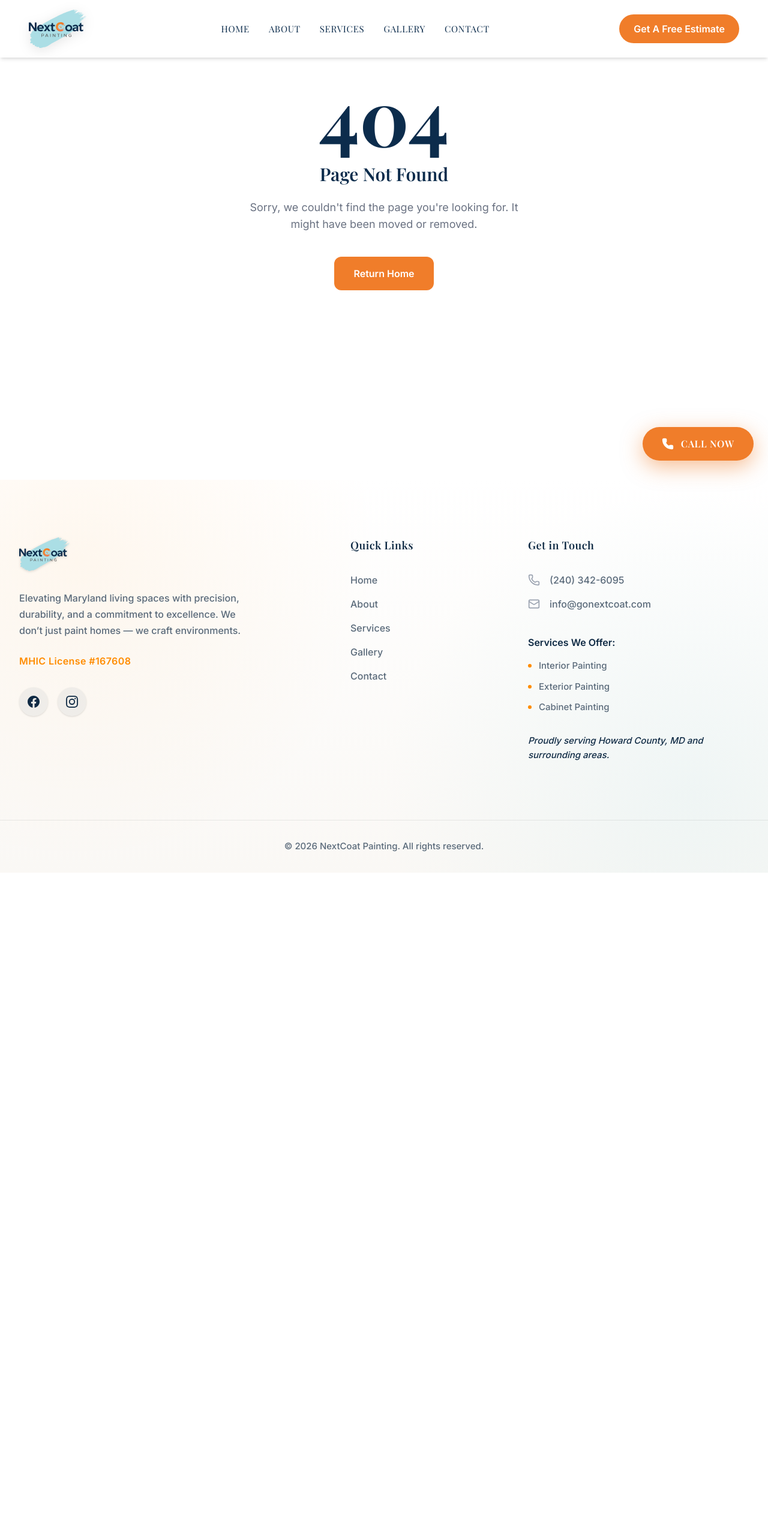
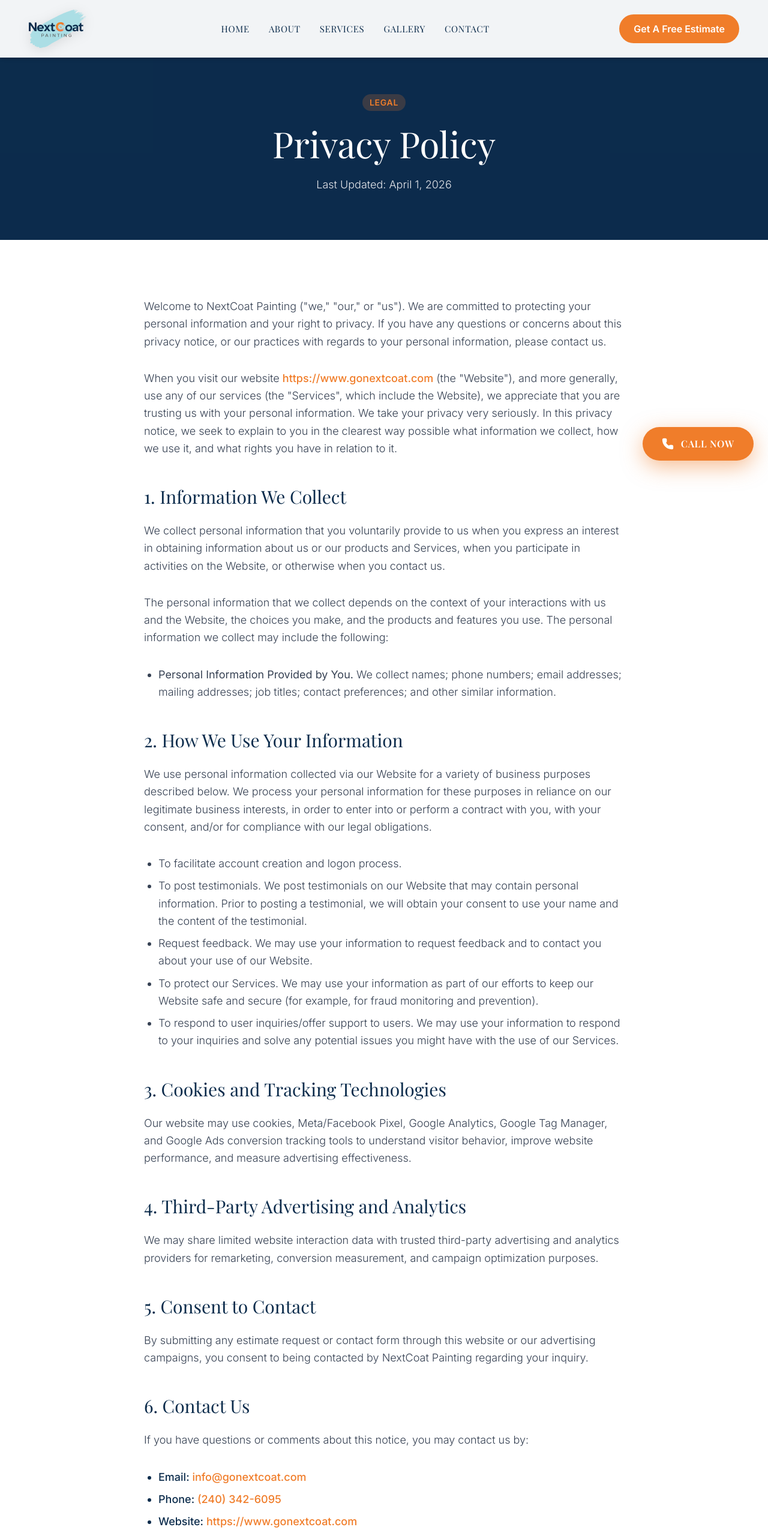
Before and after one commit to kartik-singhhh03/Next-Coat, a React (Vite) app: page /privacy-policy in a window 1280 px wide. Shown: the top 2566 px of the page at 60% size. Before the commit the page ends 1455 px from the top, so only its background shows below. Built offline with nearby package versions, Linux system fonts and the light colour scheme; a web font is replaced by a local one.

Commit message:
added privacy page

```diff
--- a/src/App.jsx
+++ b/src/App.jsx
@@ -14,6 +14,7 @@ const Process = lazy(() => import("./pages/Process"));
 const Gallery = lazy(() => import("./pages/Gallery"));
 const Contact = lazy(() => import("./pages/Contact"));
 const NotFound = lazy(() => import("./pages/NotFound"));
+const PrivacyPolicy = lazy(() => import("./pages/PrivacyPolicy"));
 
 // Fallback Spinner
 const PageLoader = () => (
@@ -37,6 +38,7 @@ export default function App() {
             <Route path="/process" element={<Process />} />
             <Route path="/gallery" element={<Gallery />} />
             <Route path="/contact" element={<Contact />} />
+            <Route path="/privacy-policy" element={<PrivacyPolicy />} />
             <Route path="*" element={<NotFound />} />
           </Routes>
         </Suspense>
--- a/src/components/Footer.jsx
+++ b/src/components/Footer.jsx
@@ -145,10 +145,23 @@ export default function Footer() {
             className="space-y-4 text-[16px] font-medium"
             style={{ color: "#5A6A7A" }}
           >
-            {["Home", "About", "Services", "Gallery", "Contact"].map((item) => (
+            {[
+              "Home",
+              "About",
+              "Services",
+              "Gallery",
+              "Contact",
+              "Privacy Policy",
+            ].map((item) => (
               <li key={item}>
                 <Link
-                  to={item === "Home" ? "/" : `/${item.toLowerCase()}`}
+                  to={
+                    item === "Home"
+                      ? "/"
+                      : item === "Privacy Policy"
+                        ? "/privacy-policy"
+                        : `/${item.toLowerCase()}`
+                  }
                   className="inline-block transition-all duration-300 hover:text-[#FF8C00] hover:translate-x-1"
                 >
                   {item}
--- /dev/null
+++ b/src/pages/PrivacyPolicy.jsx
@@ -0,0 +1,194 @@
+import { useEffect } from "react";
+import SEO from "../components/SEO";
+
+export default function PrivacyPolicy() {
+  // Ensure smooth scroll to top on load
+  useEffect(() => {
+    window.scrollTo({ top: 0, behavior: "smooth" });
+  }, []);
+
+  return (
+    <div className="bg-white min-h-screen">
+      <SEO
+        title="Privacy Policy | NextCoat Painting"
+        description="Privacy Policy for NextCoat Painting. Learn how we collect, use, and protect your personal information."
+      />
+
+      {/* HERO SECTION */}
+      <section className="relative h-[40vh] min-h-[400px] flex items-center justify-center bg-primary overflow-hidden">
+        {/* Dark Premium Overlay Background */}
+        <div className="absolute inset-0 z-0">
+          <div className="absolute inset-0 bg-primary/95 z-10" />
+        </div>
+
+        <div className="relative z-10 max-w-4xl mx-auto px-6 text-center pt-20">
+          <span className="inline-block py-1 px-3 rounded-full bg-secondary/20 text-secondary text-sm font-semibold tracking-wider uppercase mb-6">
+            Legal
+          </span>
+          <h1 className="text-4xl md:text-5xl lg:text-6xl font-heading text-white mb-6">
+            Privacy Policy
+          </h1>
+          <p className="text-lg text-gray-200 font-light max-w-2xl mx-auto leading-relaxed">
+            Last Updated:{" "}
+            {new Date().toLocaleDateString("en-US", {
+              month: "long",
+              day: "numeric",
+              year: "numeric",
+            })}
+          </p>
+        </div>
+      </section>
+
+      {/* CONTENT SECTION */}
+      <section className="py-16 md:py-24 bg-white relative">
+        <div className="max-w-4xl mx-auto px-6 lg:px-12 text-gray-700 space-y-8 text-lg font-light leading-relaxed">
+          <p>
+            Welcome to NextCoat Painting ("we," "our," or "us"). We are
+            committed to protecting your personal information and your right to
+            privacy. If you have any questions or concerns about this privacy
+            notice, or our practices with regards to your personal information,
+            please contact us.
+          </p>
+          <p>
+            When you visit our website{" "}
+            <a
+              href="https://www.gonextcoat.com"
+              className="text-secondary hover:underline font-medium"
+            >
+              https://www.gonextcoat.com
+            </a>{" "}
+            (the "Website"), and more generally, use any of our services (the
+            "Services", which include the Website), we appreciate that you are
+            trusting us with your personal information. We take your privacy
+            very seriously. In this privacy notice, we seek to explain to you in
+            the clearest way possible what information we collect, how we use
+            it, and what rights you have in relation to it.
+          </p>
+
+          <h2 className="text-2xl md:text-3xl font-heading text-primary mt-12 mb-6">
+            1. Information We Collect
+          </h2>
+          <p>
+            We collect personal information that you voluntarily provide to us
+            when you express an interest in obtaining information about us or
+            our products and Services, when you participate in activities on the
+            Website, or otherwise when you contact us.
+          </p>
+          <p>
+            The personal information that we collect depends on the context of
+            your interactions with us and the Website, the choices you make, and
+            the products and features you use. The personal information we
+            collect may include the following:
+          </p>
+          <ul className="list-disc pl-6 space-y-2">
+            <li>
+              <strong>Personal Information Provided by You.</strong> We collect
+              names; phone numbers; email addresses; mailing addresses; job
+              titles; contact preferences; and other similar information.
+            </li>
+          </ul>
+
+          <h2 className="text-2xl md:text-3xl font-heading text-primary mt-12 mb-6">
+            2. How We Use Your Information
+          </h2>
+          <p>
+            We use personal information collected via our Website for a variety
+            of business purposes described below. We process your personal
+            information for these purposes in reliance on our legitimate
+            business interests, in order to enter into or perform a contract
+            with you, with your consent, and/or for compliance with our legal
+            obligations.
+          </p>
+          <ul className="list-disc pl-6 space-y-2">
+            <li>To facilitate account creation and logon process.</li>
+            <li>
+              To post testimonials. We post testimonials on our Website that may
+              contain personal information. Prior to posting a testimonial, we
+              will obtain your consent to use your name and the content of the
+              testimonial.
+            </li>
+            <li>
+              Request feedback. We may use your information to request feedback
+              and to contact you about your use of our Website.
+            </li>
+            <li>
+              To protect our Services. We may use your information as part of
+              our efforts to keep our Website safe and secure (for example, for
+              fraud monitoring and prevention).
+            </li>
+            <li>
+              To respond to user inquiries/offer support to users. We may use
+              your information to respond to your inquiries and solve any
+              potential issues you might have with the use of our Services.
+            </li>
+          </ul>
+
+          <h2 className="text-2xl md:text-3xl font-heading text-primary mt-12 mb-6">
+            3. Cookies and Tracking Technologies
+          </h2>
+          <p>
+            Our website may use cookies, Meta/Facebook Pixel, Google Analytics,
+            Google Tag Manager, and Google Ads conversion tracking tools to
+            understand visitor behavior, improve website performance, and
+            measure advertising effectiveness.
+          </p>
+
+          <h2 className="text-2xl md:text-3xl font-heading text-primary mt-12 mb-6">
+            4. Third-Party Advertising and Analytics
+          </h2>
+          <p>
+            We may share limited website interaction data with trusted
+            third-party advertising and analytics providers for remarketing,
+            conversion measurement, and campaign optimization purposes.
+          </p>
+
+          <h2 className="text-2xl md:text-3xl font-heading text-primary mt-12 mb-6">
+            5. Consent to Contact
+          </h2>
+          <p>
+            By submitting any estimate request or contact form through this
+            website or our advertising campaigns, you consent to being contacted
+            by NextCoat Painting regarding your inquiry.
+          </p>
+
+          <h2 className="text-2xl md:text-3xl font-heading text-primary mt-12 mb-6">
+            6. Contact Us
+          </h2>
+          <p>
+            If you have questions or comments about this notice, you may contact
+            us by:
+          </p>
+          <ul className="list-disc pl-6 space-y-2 font-medium text-primary">
+            <li>
+              Email:{" "}
+              <a
+                href="mailto:info@gonextcoat.com"
+                className="text-secondary hover:underline"
+              >
+                info@gonextcoat.com
+              </a>
+            </li>
+            <li>
+              Phone:{" "}
+              <a
+                href="tel:2403426095"
+                className="text-secondary hover:underline"
+              >
+                (240) 342-6095
+              </a>
+            </li>
+            <li>
+              Website:{" "}
+              <a
+                href="https://www.gonextcoat.com"
+                className="text-secondary hover:underline"
+              >
+                https://www.gonextcoat.com
+              </a>
+            </li>
+          </ul>
+        </div>
+      </section>
+    </div>
+  );
+}
```
